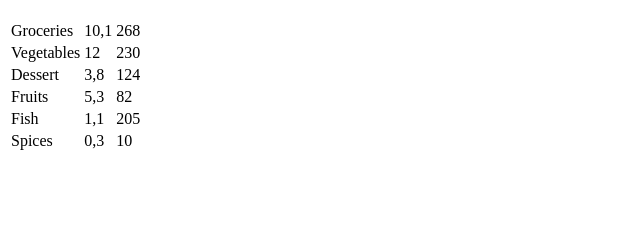
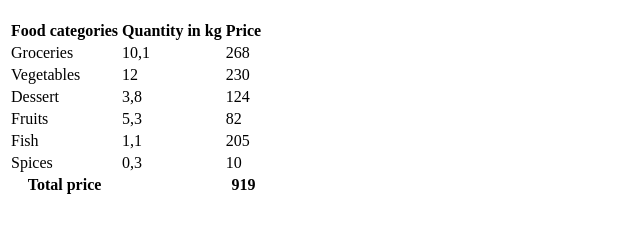
Before and after one commit to tatiana-baranova/HTML-Tables, a website: page index.html in a window 1280 px wide. Shown: the part 61-294 px from the top of the page, without its empty margins (0-640 px from the left). Drawn offline with Linux system fonts and the light colour scheme.

Commit message:
table header

```diff
--- a/index.html
+++ b/index.html
@@ -10,6 +10,12 @@
     <h1>HTML Tables</h1>
 
     <table>
+      <tr>
+        <th>Food categories</th>
+        <th>Quantity in kg</th>
+        <th>Price</th>
+      </tr>
+
       <tr>
         <td>Groceries</td>
         <td>10,1</td>
@@ -40,6 +46,11 @@
         <td>0,3</td>
         <td>10</td>
       </tr>
+      <tr>
+        <th>Total price</th>
+        <th></th>
+        <th>919</th>
+      </tr>
     </table>
   </body>
 </html>
```
